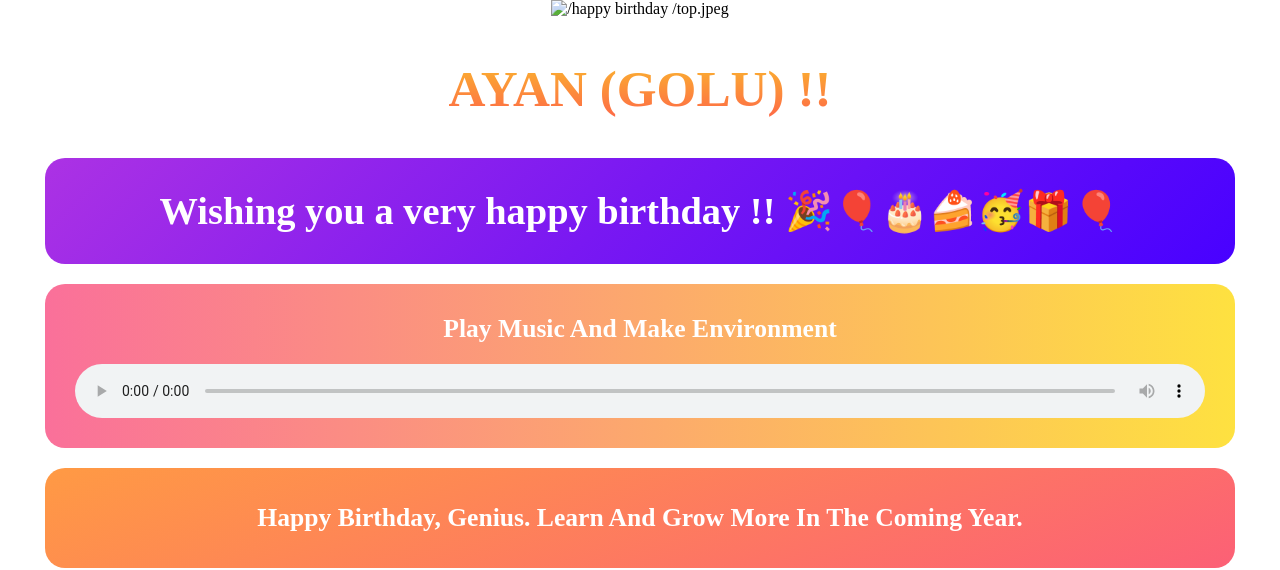
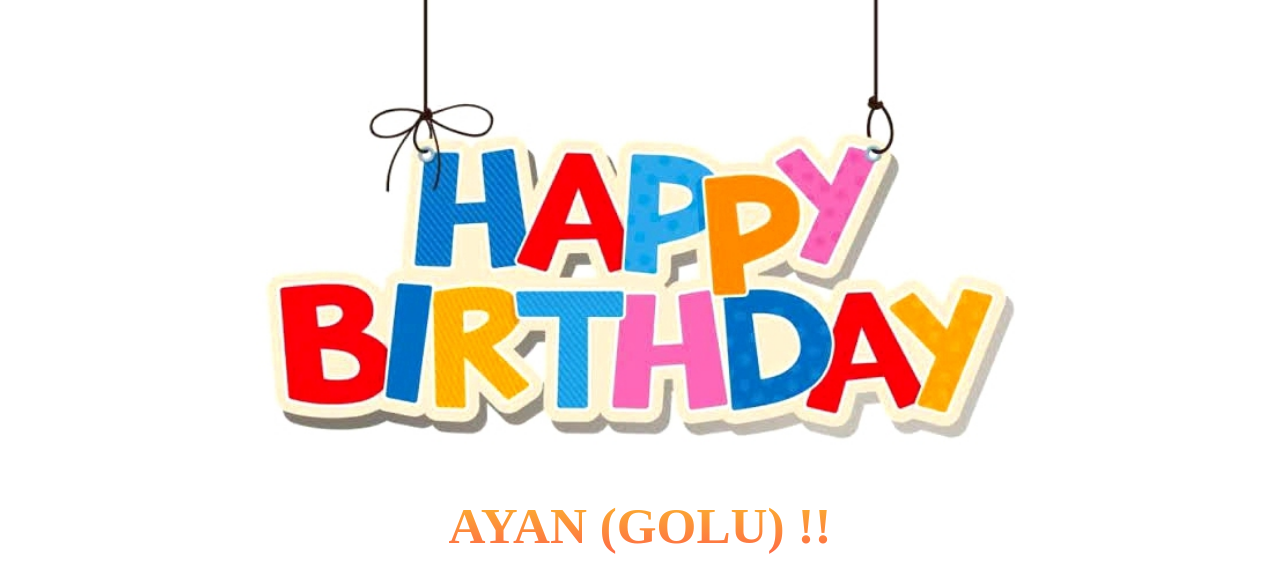
Before and after one commit to codeAntu/Family, a plain HTML site: page Happy_Birthday_golu/index.html in a window 1280 px wide. Shown: the top 570 px of the page. Drawn offline with Linux system fonts and the light colour scheme; a web font is replaced by a local one.

Commit message:
Update index.html

```diff
--- a/Happy_Birthday_golu/index.html
+++ b/Happy_Birthday_golu/index.html
@@ -9,7 +9,7 @@
 </head>
 
 <body>
-   <img class="top" src="/happy birthday /top.jpeg" alt="/happy birthday /top.jpeg">
+   <img class="top" src="top.jpeg" alt="/happy birthday /top.jpeg">
   <div class="fullDiv second">
      <h1>Ayan (Golu) !! </h1>
    </div>
```
